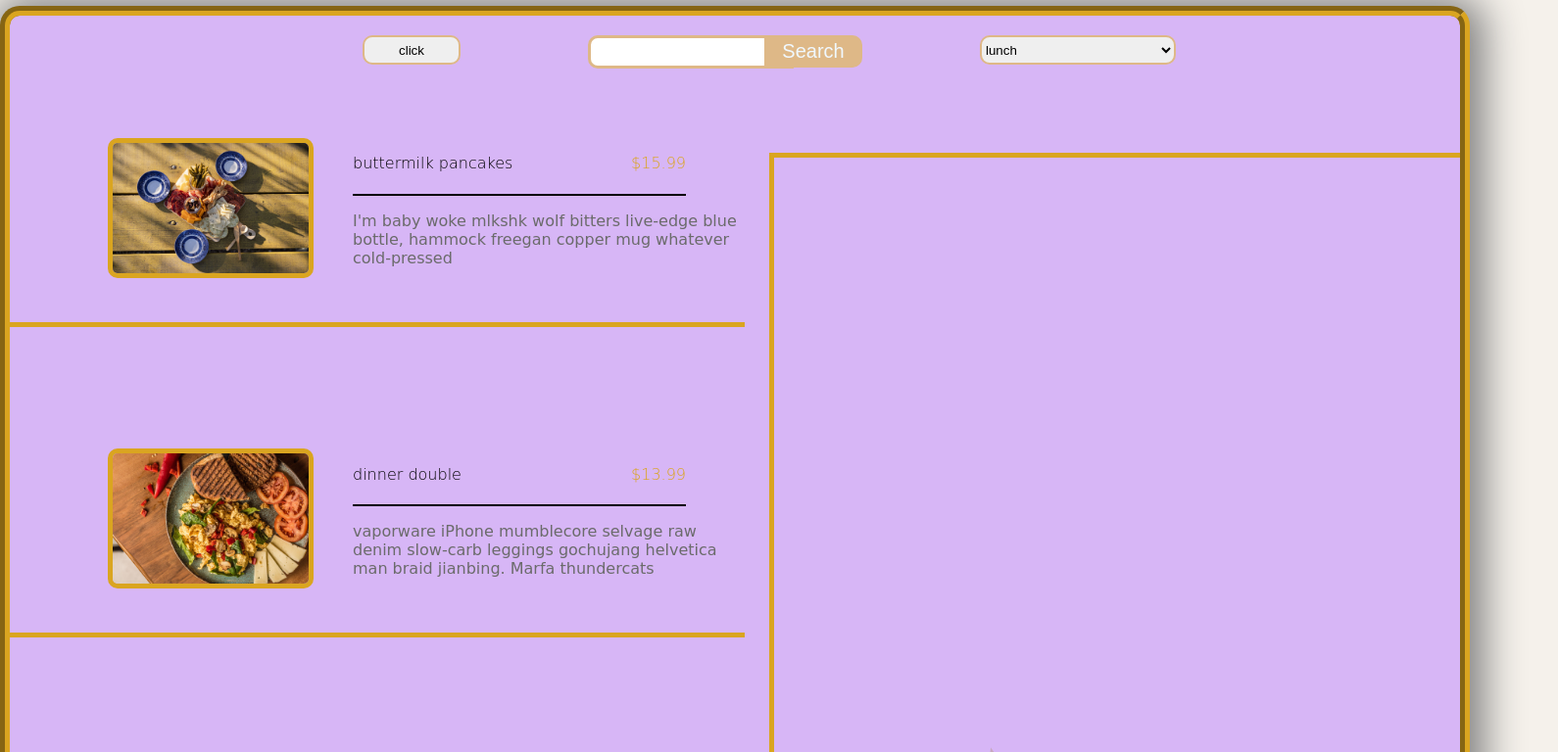
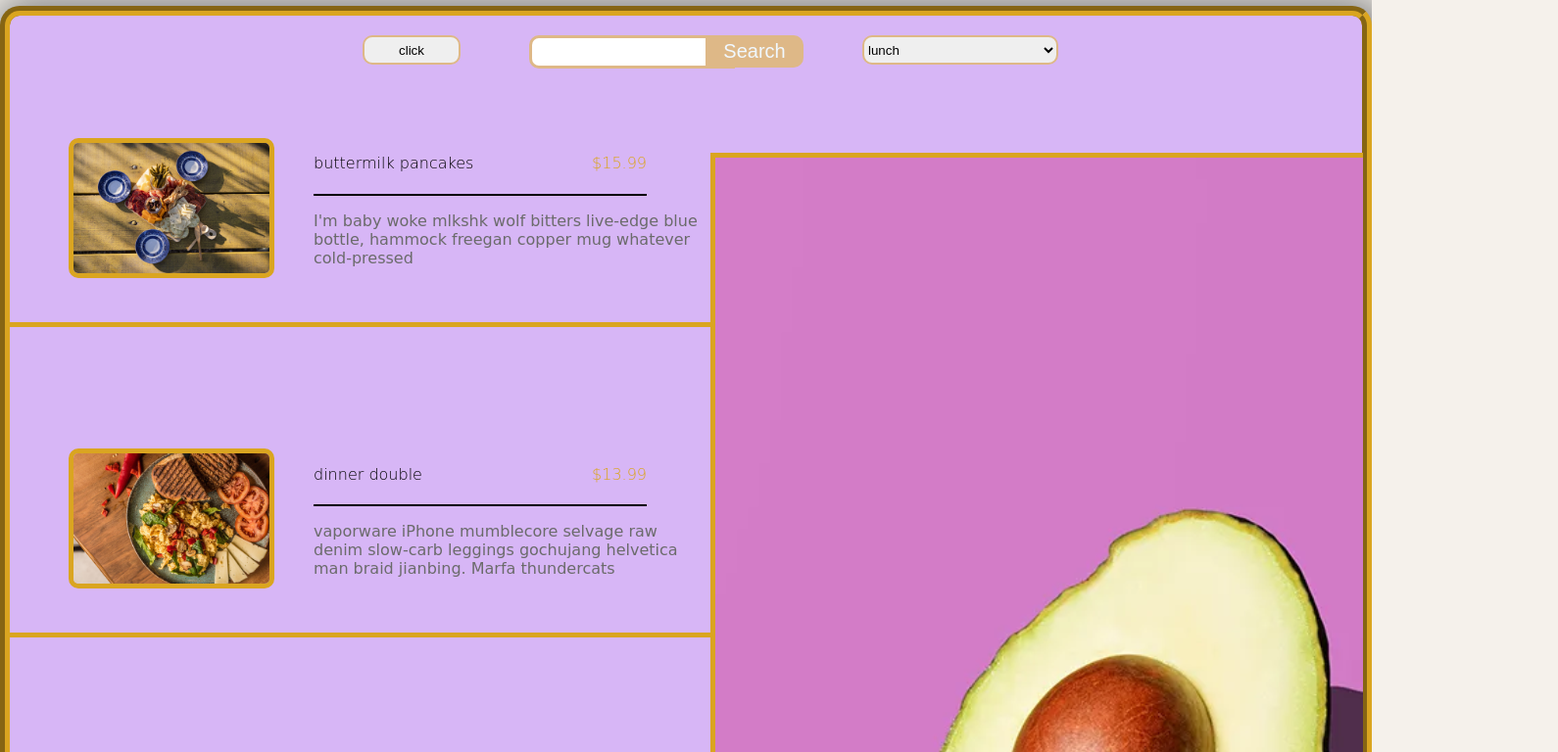
Before and after one commit to diyorjonswitch/java.name, a plain HTML site: page index.html in a window 1280 px wide. Shown: the part 94-862 px from the top of the page at 98% size, 1590 px wide, since content can reach past the window. Drawn offline with Linux system fonts and the light colour scheme; a web font is replaced by a local one.

Commit message:
first commit

```diff
--- a/main.css
+++ b/main.css
@@ -1,6 +1,6 @@
 body{
     font-family: 'Unbounded', cursive;
-    width: 1500px;
+    width: 1400px;
     margin: 0 auto;
     align-items: center;
     justify-content: center;
@@ -16,12 +16,13 @@ body{
     display: flex;
     align-items: center;
     padding-top: 190px;
-    padding-left: 100px;
+    padding-left: 60px;
     box-sizing: border-box;
     gap: 10px;
     margin-top: -70px;
     padding-bottom: 40px;
     border-bottom: 5px solid goldenrod;
+    padding-right: 10px;
 }
 
 
@@ -32,9 +33,10 @@ body{
 .title {
     position: absolute;
     text-align: center;
-    margin-left: 650px;
+    margin-left: 600px;
     /* border-bottom: 5px solid goldenrod; */
     margin-top: -90px;
+
 }
 .item-info{
     margin-left: 30px;
@@ -63,7 +65,7 @@ body{
 }
 .inp{
     position: absolute;
-    margin-left: 600px;
+    margin-left: 540px;
     margin-top: 30px;
 }
 .inp button{
@@ -80,7 +82,10 @@ body{
     color: aliceblue;
 }
 .box{
-    width: 700px;
+    background-image: url(./images/healthy-fats.webp);
+    /* background-repeat: no-repeat; */
+    background-size: contain,cover;
+    width: 661px;
     height: 3085px;
     margin-left: 185px;
     margin-top: 120px;
@@ -115,7 +120,7 @@ body{
     width: 200px;
     height: 30px;
     position: absolute;
-    margin-left: 1000px;
+    margin-left: 880px;
     margin-top: 30px;
     border: 2px solid burlywood;
     border-radius: 10px;
@@ -136,6 +141,7 @@ body{
    margin-top: 600px;
    margin-left: -100px;
    opacity: 4px;
+   display: none;
 }
 .menu-item1{
     display: flex;
```
Also changed, not shown: images/healthy-fats.webp (added).
